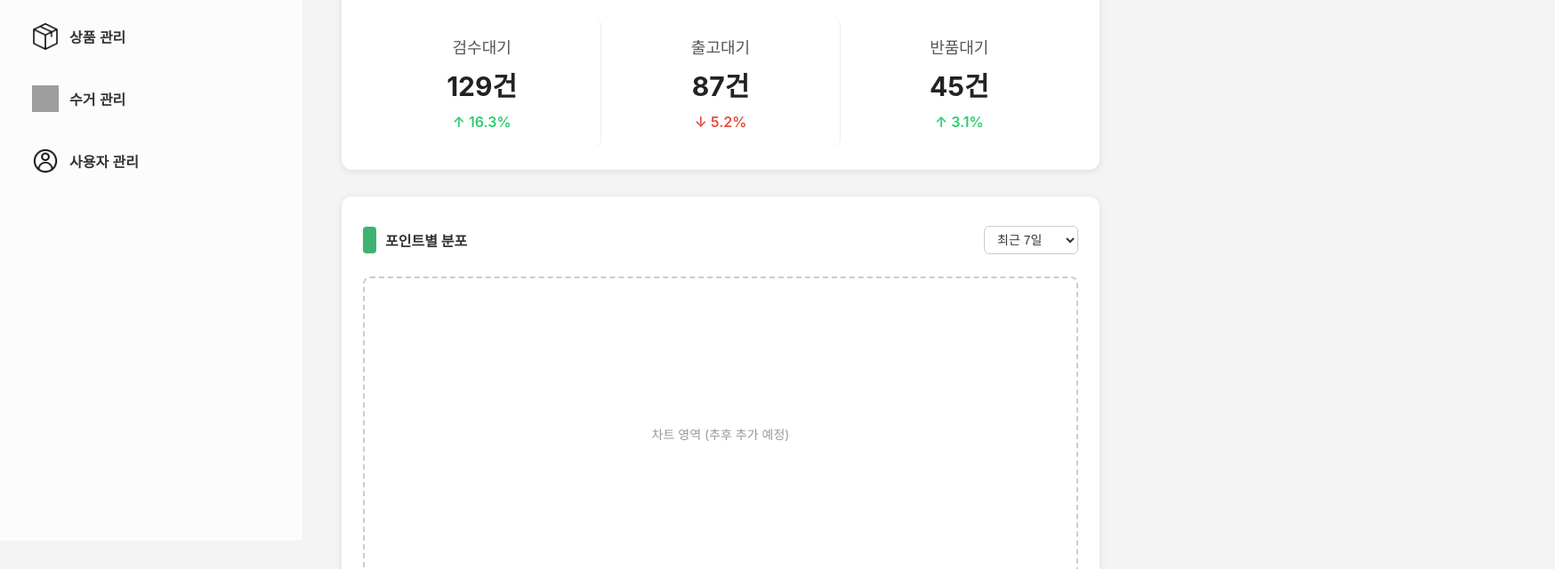
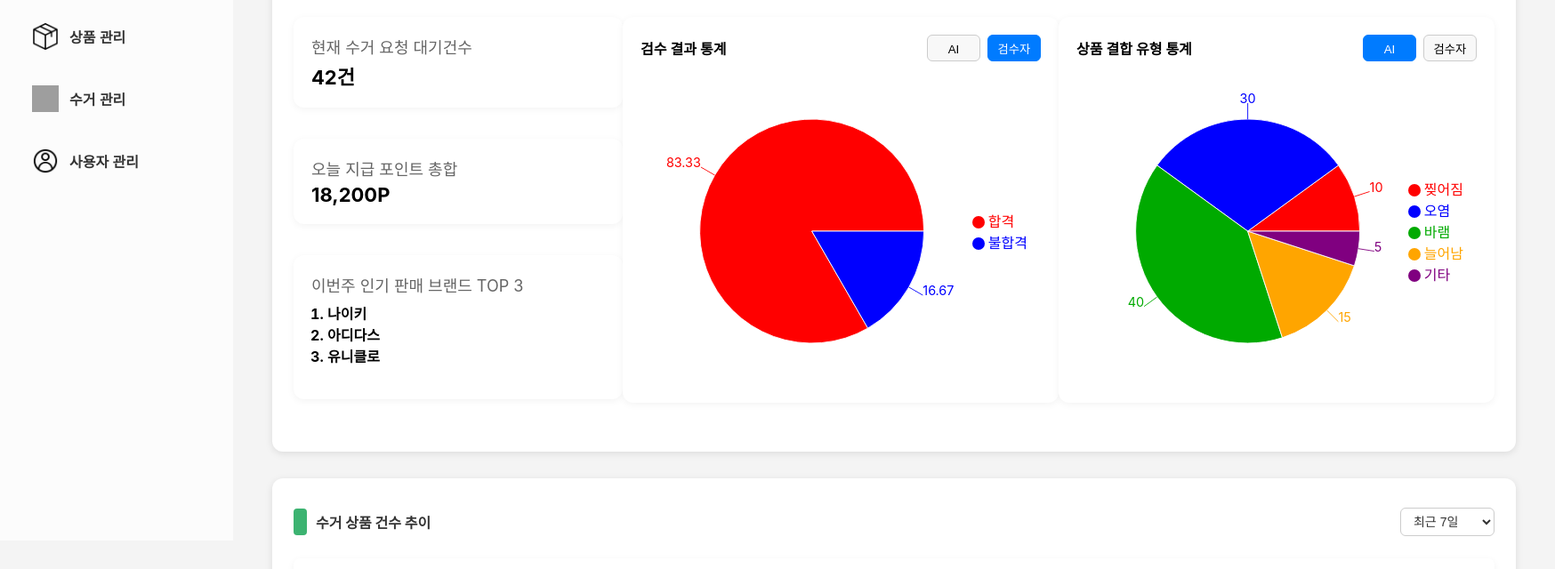
Before and after one commit to pingowl/UReverse-FE-corporate, a React (Create React App) app: page /admin in a window 1280 px wide. Shown: the part 192-832 px from the top of the page at 89% size, 1748 px wide, since content can reach past the window. Built offline with nearby package versions, Linux system fonts and the light colour scheme; grey boxes are pictures that could not be loaded; a web font is replaced by a local one.

Commit message:
대시보드 디자인 수정

```diff
--- a/package.json
+++ b/package.json
@@ -12,6 +12,7 @@
     "react-icons": "^5.5.0",
     "react-router-dom": "^7.6.2",
     "react-scripts": "5.0.1",
+    "recharts": "^2.15.3",
     "web-vitals": "^2.1.4"
   },
   "scripts": {
--- a/src/component/administrator/Dashboard/ChartBox.js
+++ b/src/component/administrator/Dashboard/ChartBox.js
@@ -1,15 +1,32 @@
 import React, { useState } from 'react';
+import { BarChart, Bar, XAxis, YAxis, Tooltip, CartesianGrid, ResponsiveContainer } from 'recharts';
 import styles from './Dashboard.module.css';
+
+const dataMap = {
+  '7days': [
+    { baseDate: "2025-06-10", finishCount: 1 },
+    { baseDate: "2025-06-11", finishCount: 0 },
+    { baseDate: "2025-06-12", finishCount: 0 },
+    { baseDate: "2025-06-13", finishCount: 2 },
+    { baseDate: "2025-06-14", finishCount: 3 },
+  ],
+  '6months': [
+    { baseDate: "2025-05", finishCount: 1 },
+    { baseDate: "2025-06", finishCount: 3 },
+  ],
+};
 
 const ChartBox = () => {
   const [period, setPeriod] = useState('7days');
+
+  const chartData = dataMap[period] || [];
 
   return (
     <div className={styles.chartBox}>
       <div className={styles.header}>
         <div className={styles.leftHeader}>
           <div className={styles.tag} />
-          <h2 className={styles.titleTop}>포인트별 분포</h2>
+          <h2 className={styles.titleTop}>수거 상품 건수 추이</h2>
         </div>
         <select
           className={styles.dropdown}
@@ -17,15 +34,26 @@ const ChartBox = () => {
           onChange={(e) => setPeriod(e.target.value)}
         >
           <option value="7days">최근 7일</option>
-          <option value="1month">최근 1개월</option>
+          <option value="1month">최근 1달</option>
           <option value="6months">최근 6개월</option>
           <option value="1year">최근 1년</option>
         </select>
       </div>
 
       <div className={styles.chartPlaceholder}>
-        {/* 차트가 들어갈 영역 */}
-        차트 영역 (추후 추가 예정)
+        {chartData.length === 0 ? (
+          <div>데이터가 없습니다.</div>
+        ) : (
+          <ResponsiveContainer width="100%" height={350}>
+            <BarChart data={chartData} margin={{ top: 20, right: 30, left: 20, bottom: 5 }}>
+              <CartesianGrid strokeDasharray="3 3" />
+              <XAxis dataKey="baseDate" />
+              <YAxis />
+              <Tooltip />
+              <Bar dataKey="finishCount" fill="#77bfa3" />
+            </BarChart>
+          </ResponsiveContainer>
+        )}
       </div>
     </div>
   );
--- a/src/component/administrator/Dashboard/Dashboard.module.css
+++ b/src/component/administrator/Dashboard/Dashboard.module.css
@@ -43,59 +43,88 @@
     cursor: pointer;
 }
 
-.items {
+.grid {
   display: flex;
   justify-content: space-between;
 }
 
-
-
-/* 요약 각 아이템(Summary Item) */
-.summaryItem {
-  flex: 1;
-  text-align: center;
-  padding: 20px;
-  border-right: 1px solid #eee;
-  border-radius: 10px;
-  transition: all 0.3s ease;
-  cursor: pointer;
+/* 요약 카드(SummaryCard) */
+.card {
+  width:370px;
 }
 
-.summaryItem:hover {
-  background-color: #f5faff;
-  box-shadow: 0 4px 12px rgba(0, 0, 0, 0.1);
-  transform: translateY(-4px);
+.cardItem {
+  background-color: #fff;
+  margin-bottom: 35px;
+  border-radius: 12px;
+  box-shadow: 0px 2px 8px rgba(0, 0, 0, 0.05);
+  padding: 20px;
 }
 
-.summaryItem:last-child {
-  border-right: none;
+.label {
+  font-size: 18px;
+  color: #666;
 }
 
-.title {
-  font-size: 18px;
-  font-weight: 500;
-  color: #555;
-  margin-bottom: 8px;
+.value {
+  display: block;
+  font-size: 22px;
+  font-weight: bold;
+  margin-top: 4px;
 }
 
-.count {
-  font-size: 30px;
-  font-weight: 700;
-  margin-bottom: 10px;
-  color: #222;
+.rank {
+  font-size: 16px;
+  font-weight: bold;
+  margin-top: 8px;
+  padding-left: 18px;
+  line-height: 1.5;
 }
 
-.change {
+/* 차트 카드(Charts) */
+.chartCard {
+  background-color: #fff;
+  margin-bottom: 16px;
+  border-radius: 12px;
+  box-shadow: 0px 2px 8px rgba(0, 0, 0, 0.05);
+  padding: 20px;
+  width:450px;
+  height: 394px;
+}
+
+.cardHeader {
+  display: flex;
+  justify-content: space-between;
+  align-items: center;
+  margin-bottom: 16px;
+}
+
+.subtitle {
   font-size: 16px;
   font-weight: 600;
 }
 
-.up {
-  color: #2ecc71;
+.buttonGroup button {
+  margin-left: 8px;
+  border: 1px solid #ccc;
+  background: #f8f8f8;
+  border-radius: 6px;
+  cursor: pointer;
+  width:60px;
+  height:30px;
+  line-height: 30px;
 }
 
-.down {
-  color: #e74c3c;
+.buttonGroup .active {
+  background-color: #007bff;
+  color: white;
+  border-color: #007bff;
+}
+
+.chartDiv{
+  display: flex;
+  justify-content: center;
+  padding-top: 20px;
 }
 
 /* (하단) 차트 박스(ChartBox) */
@@ -119,11 +148,10 @@
 
 .chartPlaceholder {
   height: 350px;
-  border: 2px dashed #ccc;
+  box-shadow: 0px 2px 8px rgba(0, 0, 0, 0.05);
   border-radius: 8px;
   display: flex;
   align-items: center;
   justify-content: center;
-  color: #999;
   font-size: 14px;
 }
--- a/src/component/administrator/Dashboard/SummaryBox.js
+++ b/src/component/administrator/Dashboard/SummaryBox.js
@@ -1,15 +1,11 @@
 import React, { useState } from 'react';
-import SummaryItem from './SummaryItem';
 import styles from './Dashboard.module.css';
+import SummaryCard from './SummaryCard';
+import SummaryPFChart from './SummaryPFChart';
+import SummaryDefectChart from './SummaryDefectChart';
 
 const SummaryBox = () => {
   const [date, setDate] = useState(new Date().toISOString().slice(0, 10));
-
-  const summaryData = [
-    { title: '검수대기', count: 129, change: { value: 16.3, up: true } },
-    { title: '출고대기', count: 87, change: { value: 5.2, up: false } },
-    { title: '반품대기', count: 45, change: { value: 3.1, up: true } },
-  ];
 
   return (
     <div className={styles.summaryBox}>
@@ -26,11 +22,10 @@ const SummaryBox = () => {
         />
       </div>
 
-      <div className={styles.items}>
-        {summaryData.map((item, idx) => (
-          <SummaryItem key={idx} {...item} />
-        ))}
-      {/* 수거 요청 들어온 대시보드 추가하기 */}
+      <div className={styles.grid}>
+        <SummaryCard/>
+        <SummaryPFChart/>
+        <SummaryDefectChart/>
       </div>
     </div>
   );
--- /dev/null
+++ b/src/component/administrator/Dashboard/SummaryCard.js
@@ -0,0 +1,29 @@
+import React from 'react';
+import styles from './Dashboard.module.css';
+
+
+const SummaryCard = () => {
+  return (
+    <div className={styles.card}>
+      <div className={styles.cardItem}>
+        <span className={styles.label}>현재 수거 요청 대기건수</span>
+        <span className={styles.value}>42건</span>
+      </div>
+      <div className={styles.cardItem}>
+        <span className={styles.label}>오늘 지급 포인트 총합</span>
+        <span className={styles.value}>18,200P</span>
+      </div>
+      <div className={styles.cardItem}>
+        <span className={styles.label}>이번주 인기 판매 브랜드 TOP 3</span>
+        <ol className={styles.rank}>
+          <li>나이키</li>
+          <li>아디다스</li>
+          <li>유니클로</li>
+        </ol>
+      </div>
+    </div>
+  );
+};
+
+
+export default SummaryCard;
--- /dev/null
+++ b/src/component/administrator/Dashboard/SummaryDefectChart.js
@@ -0,0 +1,73 @@
+import React, { useState } from 'react';
+import { PieChart, Pie, Cell, Tooltip, Legend } from 'recharts';
+import styles from './Dashboard.module.css';
+
+const chartData = [
+  { name: '찢어짐', value: 10 },
+  { name: '오염', value: 30 },
+  { name: '바램', value: 40 },
+  { name: '늘어남', value: 15 },
+  { name: '기타', value: 5 },
+];
+
+const COLORS = [
+  '#FF0000', // 빨강
+  '#0000FF', // 파랑
+  '#00AA00', // 초록
+  '#FFA500', // 주황
+  '#800080', // 보라
+  '#FFFF00', // 노랑
+  '#00CED1', // 청록
+];
+
+
+const SummaryDefectChart = () => {
+  const [type, setType] = useState('AI');
+
+  return (
+    <div className={styles.chartCard}>
+      <div className={styles.cardHeader}>
+        <span className={styles.subtitle}>상품 결합 유형 통계</span>
+        <div className={styles.buttonGroup}>
+          <button
+            className={type === 'AI' ? styles.active : ''}
+            onClick={() => setType('AI')}
+          >
+            AI
+          </button>
+          <button
+            className={type === '검수자' ? styles.active : ''}
+            onClick={() => setType('검수자')}
+          >
+            검수자
+          </button>
+        </div>
+      </div>
+      <div className={styles.chartDiv}>
+        <PieChart width={500} height={310}>
+          <Pie
+            data={chartData}
+            dataKey="value"
+            nameKey="name"
+            cx="50%"
+            cy="50%"
+            outerRadius={140}
+            label
+          >
+            {chartData.map((_, i) => (
+              <Cell key={i} fill={COLORS[i % COLORS.length]} />
+            ))}
+          </Pie>
+          <Tooltip />
+          <Legend
+            layout="vertical"      // 세로 정렬
+            verticalAlign="middle"    // 수직 기준 위쪽
+            align="right"          // 수평 기준 오른쪽
+          />
+        </PieChart>
+      </div>
+    </div>
+  );
+};
+
+export default SummaryDefectChart;
--- a/src/component/administrator/Dashboard/SummaryItem.js
+++ /dev/null
@@ -1,14 +0,0 @@
-import React from 'react';
-import styles from './Dashboard.module.css';
-
-const SummaryItem = ({ title, count, change }) => (
-  <div className={styles.summaryItem}>
-    <div className={styles.title}>{title}</div>
-    <div className={styles.count}>{count}건</div>
-    <div className={`${styles.change} ${change.up ? styles.up : styles.down}`}>
-      {change.up ? '↑' : '↓'} {change.value}%
-    </div>
-  </div>
-);
-
-export default SummaryItem;
--- /dev/null
+++ b/src/component/administrator/Dashboard/SummaryPFChart.js
@@ -0,0 +1,64 @@
+import React, { useState } from 'react';
+import { PieChart, Pie, Cell, Tooltip, Legend } from 'recharts';
+import styles from './Dashboard.module.css';
+
+const chartData = [
+  { name: '합격', value: 83.33 },
+  { name: '불합격', value: 16.67 },
+];
+
+const COLORS = [
+  '#FF0000', // 빨강
+  '#0000FF', // 파랑
+];
+
+const SummaryPFChart = () => {
+  const [type, setType] = useState('검수자');
+  return(
+    <div className={styles.chartCard}>
+      <div className={styles.cardHeader}>
+        <span className={styles.subtitle}>검수 결과 통계</span>
+        <div className={styles.buttonGroup}>
+          <button
+            className={type === 'AI' ? styles.active : ''}
+            onClick={() => setType('AI')}
+          >
+            AI
+          </button>
+          <button
+            className={type === '검수자' ? styles.active : ''}
+            onClick={() => setType('검수자')}
+          >
+            검수자
+          </button>
+        </div>
+      </div>
+      <div className={styles.chartDiv}>
+        <PieChart width={500} height={310}>
+          <Pie
+            data={chartData}
+            dataKey="value"     // 각 항목의 값으로 크기 계산
+            nameKey="name"      // 항목 이름 표시용
+            cx="50%"            // 차트 가로 가운데
+            cy="50%"            // 차트 세로 가운데
+            outerRadius={140}   // 반지름 120px
+            label               // 라벨 표시
+          >
+            {chartData.map((_, i) => (
+              <Cell key={i} fill={COLORS[i % COLORS.length]} />
+            ))}
+          </Pie>
+          <Tooltip/>
+          <Legend
+            layout="vertical"      // 세로 정렬
+            verticalAlign="middle"    // 수직 기준 위쪽
+            align="right"          // 수평 기준 오른쪽
+          />
+      </PieChart>
+      </div>
+
+    </div>
+  );
+};
+
+export default SummaryPFChart;
```
Also changed, not shown: 1 other file (tests, documents, lock files or other folders).
